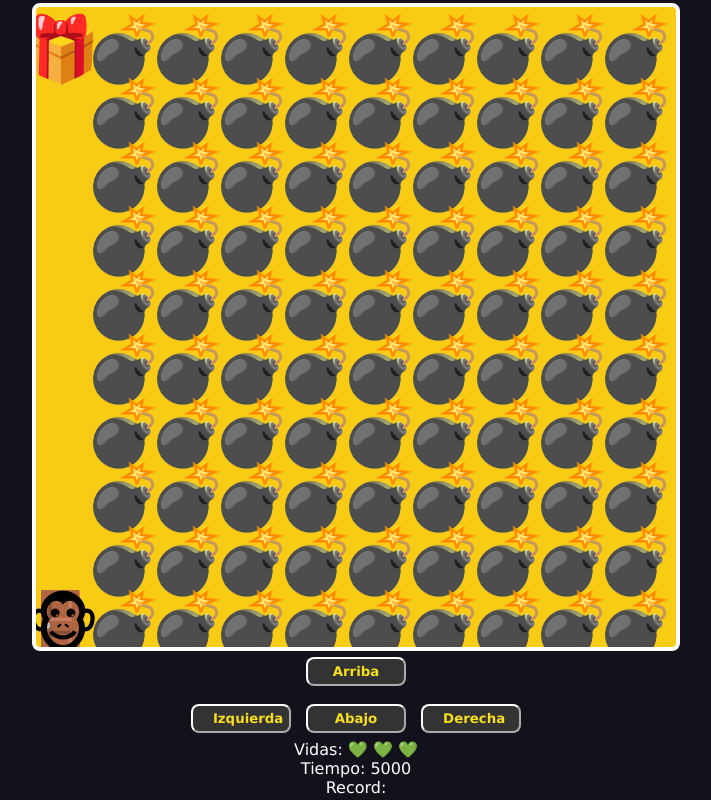
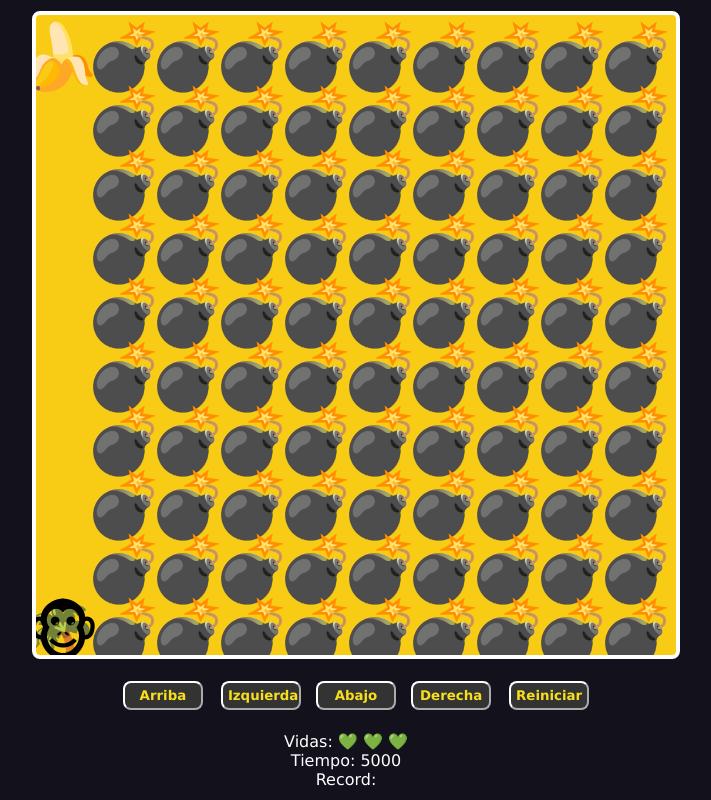
Before and after one commit to roddevwork/games-catch-to-banana-taller-javaScript, a plain HTML site: page src/index.html in a window 1280 px wide. Shown: the whole page, without its empty margins (284-995 px from the left). Drawn offline with Linux system fonts and the light colour scheme.

Commit message:
reload adeded

```diff
--- a/src/game.js
+++ b/src/game.js
@@ -8,6 +8,9 @@ const spanLives = document.querySelector('#lives')
 const spanTime = document.querySelector('#time')
 const spanRecord = document.querySelector('#record')
 const pResult = document.querySelector('#result')
+const resetGameBtn = document.querySelector('#reset-game');
+
+resetGameBtn.addEventListener("click", resetGame)
 
 
 let canvasSize
@@ -41,10 +44,16 @@ function setCanvasSize() {
     canvasSize = window.innerHeight * .8
   }
 
+  // canvasSize = (canvasSize.toFixed(3))
+
+
   canvas.setAttribute('width', canvasSize)
   canvas.setAttribute('height', canvasSize)
 
   elementSize = canvasSize / 10
+
+  playerPosition.x = undefined
+  playerPosition.y = undefined
 
   startGame()
 }
@@ -84,7 +93,7 @@ function startGame() {
         if (!playerPosition.x && !playerPosition.y) {
           playerPosition.x = posX
           playerPosition.y = posY
-          console.log(playerPosition);
+          // console.log(playerPosition);
         }
       } else if (col == 'I') {
         giftPosition.x = posX
@@ -185,6 +194,9 @@ function showTime() {
 function showRecord() {
   spanRecord.innerHTML = localStorage.getItem('record_time')
 }
+function resetGame() {
+  location.reload();
+}
 
 window.addEventListener('keydown', moveByKeys)
 btnUp.addEventListener('click', moveUp)
--- a/src/index.html
+++ b/src/index.html
@@ -22,13 +22,21 @@
         <button id="btn-down">Abajo</button>
         <button id="btn-right">Derecha</button>
       </div>
+      <div>
+
+        <button id="reset-game">Reiniciar</button>
+      </div>
     </div>
 
     <div class="messages">
-      <p>Vidas: <span id="lives"></span></p>
-      <p>Tiempo: <span id="time"></span></p>
-      <p>Record: <span id="record"></span></p>
-      <p id="result"></p>
+      <div>
+        <p>Vidas: <span id="lives"></span></p>
+        <p>Tiempo: <span id="time"></span></p>
+        <p>Record: <span id="record"></span></p>
+      </div>
+      <div>
+        <p id="result"></p>
+      </div>
 
     </div>
 
--- a/src/maps.js
+++ b/src/maps.js
@@ -1,8 +1,8 @@
 const emojis = {
   '-': ' ',
-  'O': '🚪',
+  'O': '🌴',
   'X': '💣',
-  'I': '🎁',
+  'I': '🍌',
   'PLAYER': '🐵',
   'BOMB_COLLISION': '🔥',
   'GAME_OVER': '👎',
@@ -50,3 +50,16 @@ maps.push(`
   XX-----OXX
   XXXXXXXXXX
 `);
+maps.push(`
+  OXXXXXXXXX
+  ---XXXXXXX
+  XX--XXXXXX
+  I-X--XXXXX
+  X--X--XXXX
+  XX--X--XXX
+  XXX--X--XX
+  XXXX--X--X
+  XXXXX--X-X
+  XXXXXX---X
+  XXXXXXXXXX
+`);
--- a/src/style.css
+++ b/src/style.css
@@ -52,11 +52,13 @@ button:not(:last-child) {
 
 .messages {
   display: flex;
-  flex-wrap: wrap;
+  align-items: center;
+  justify-content: center;
   margin: 0 auto;
   width: 80%;
   max-width: 460px;
   text-align: center;
+  gap: 20px;
 }
 
 p {
@@ -65,14 +67,17 @@ p {
   width: 100%;
 }
 
-@media (max-width: 440px) {
+
+
+@media screen and (width >= 640px) {
 
   .btn-container {
-    width: 100%;
+    display: flex;
+    flex-direction: row;
+
   }
 
  button {
-
   padding: 5px 5px;
   width: 80px;
 }
```
